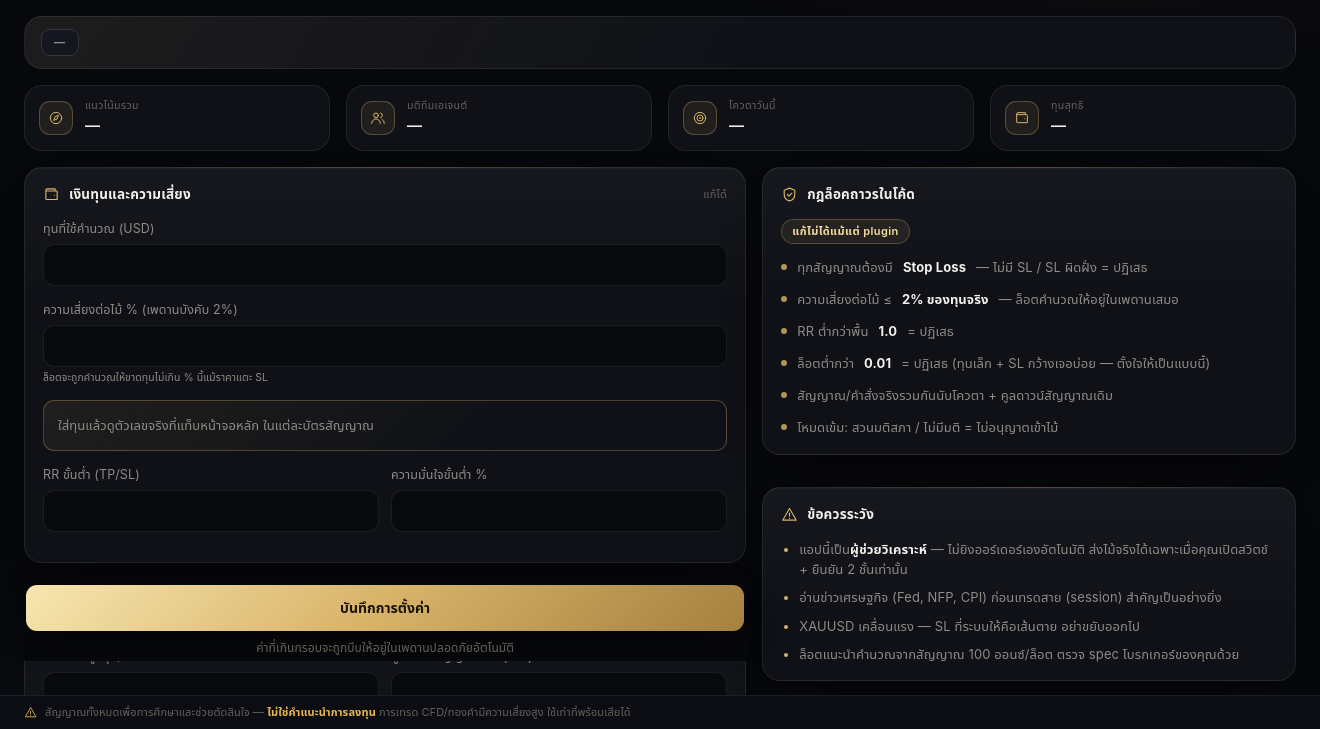
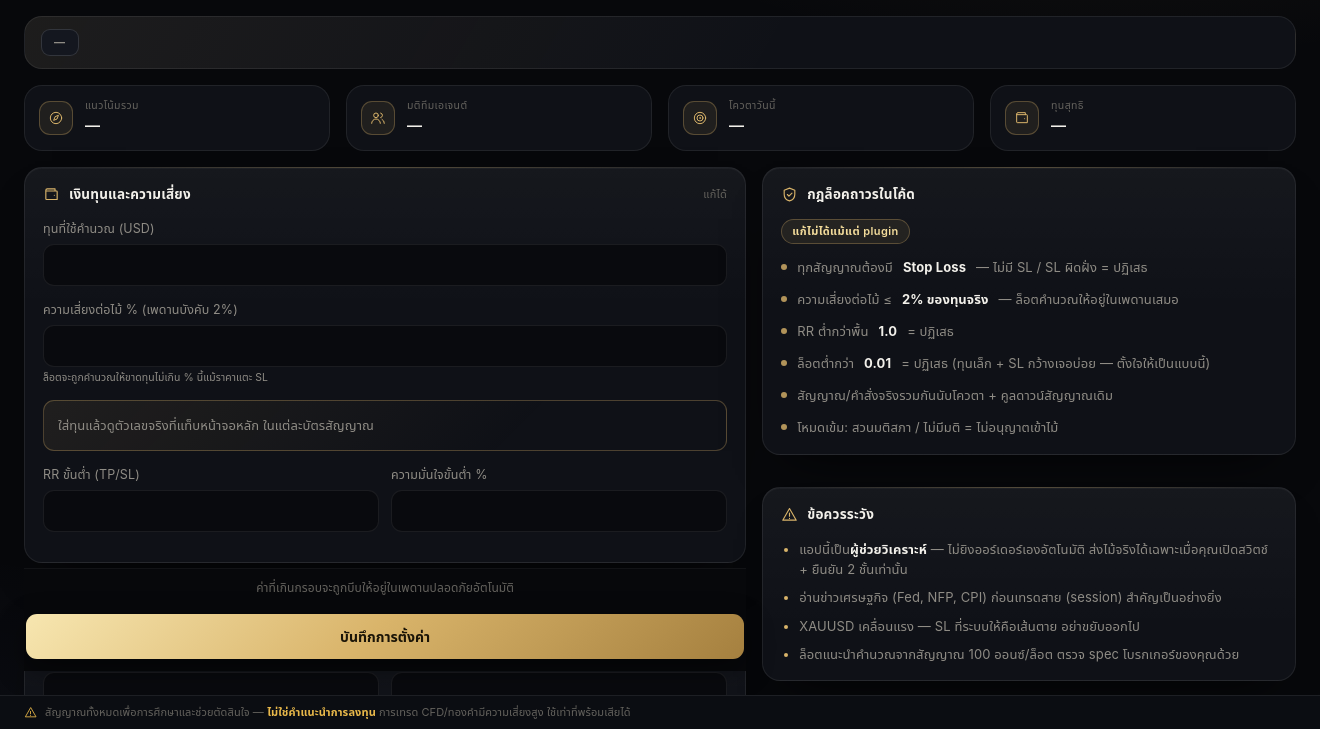
Before and after one commit to sittiporns-suksapan/GoldSignal, an Electron app: page renderer/index.html in a window 1320 px wide. Both pictures are taken after a click on the tab "ความเสี่ยง". Shown: the part 71-800 px from the top of the page. Drawn offline with Linux system fonts and the light colour scheme; no server answers.

Commit message:
1.6.8: แถบบันทึกการตั้งค่าชิดขอบล่างสุด

```diff
--- a/package.json
+++ b/package.json
@@ -1,7 +1,7 @@
 {
   "name": "goldsignal",
   "productName": "GoldSignal",
-  "version": "1.6.7",
+  "version": "1.6.8",
   "description": "ระบบวิเคราะห์และหาโอกาสเทรดทอง (XAU/USD) ความเสี่ยงถูกควบคุม — โหมดสัญญาณเท่านั้น",
   "main": "src/main/main.js",
   "author": "Trader",
--- a/renderer/index.html
+++ b/renderer/index.html
@@ -386,10 +386,10 @@
             </div>
           </div>
 
-          <!-- แถบบันทึกลอยตามการ์ด -->
+          <!-- แถบบันทึกลอยติดล่างสุด -->
           <div class="sticky-save">
+            <p class="note save-note">ค่าที่เกินกรอบจะถูกบีบให้อยู่ในเพดานปลอดภัยอัตโนมัติ</p>
             <button type="submit" class="primary">บันทึกการตั้งค่า</button>
-            <p class="note save-note">ค่าที่เกินกรอบจะถูกบีบให้อยู่ในเพดานปลอดภัยอัตโนมัติ</p>
           </div>
         </form>
 
--- a/renderer/styles.css
+++ b/renderer/styles.css
@@ -362,17 +362,19 @@ form button.primary { width: 100%; padding: 12px; margin-top: 8px; font-size: 14
 .rule-list li b { color: var(--text); }
 .rule-list .dot { width: 6px; height: 6px; border-radius: 50%; background: var(--gold); flex: none; opacity: .8; transform: translateY(-2px); }
 
-/* แถบบันทึกลอยตามผู้ใช้เลื่อน */
+/* แถบบันทึกลอยติดขอบล่างสุด */
 .sticky-save {
   position: sticky;
-  bottom: 10px;
+  bottom: 0;
   z-index: 5;
-  background: linear-gradient(180deg, transparent, var(--bg) 28%);
-  padding: 18px 2px 4px;
-  margin-top: -10px;
+  background: var(--bg);
+  border-top: 1px solid var(--line-soft);
+  padding: 10px 2px 12px;
+  margin-top: 4px;
 }
 .sticky-save button.primary { width: 100%; padding: 12px; font-size: 14px; box-shadow: 0 10px 30px rgba(0,0,0,.45); }
-.sticky-save .save-note { text-align: center; margin-top: 8px; }
+.sticky-save .save-note { text-align: center; margin-top: 0; margin-bottom: 8px; }
+@media (min-height: 700px) { .sticky-save { bottom: 0; } }
 
 form .fx-result + .row2 { margin-top: 14px; }
 
```
